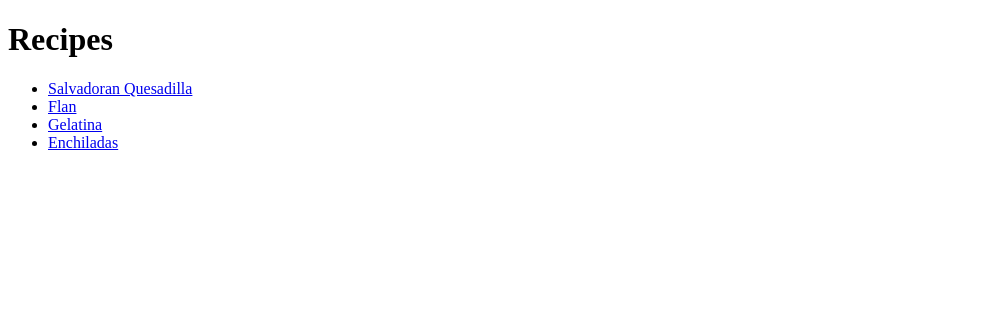
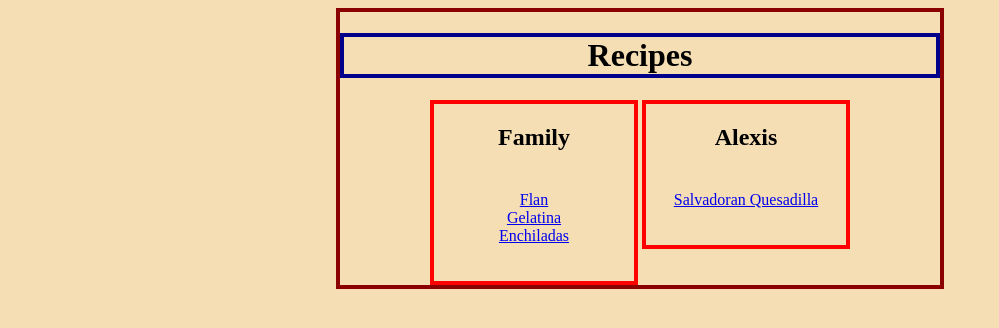
Before and after one commit to calzelaya/odin-recipes, a plain HTML site: page index.html in a window 1280 px wide. Shown: the whole page, without its empty margins (0-999 px from the left). Drawn offline with Linux system fonts and the light colour scheme; files that its build step writes are made by us from their sources.

Commit message:
Initialized index stylesheet

```diff
--- a/index.html
+++ b/index.html
@@ -3,17 +3,41 @@
 <head>
     <meta charset="UTF-8">
     <meta name="viewport" content="width=device-width, initial-scale=1.0">
-    <title>Document</title>
+    <title>Recipes</title>
+    <link rel="stylesheet" href="../recipes/styles/index-style.css">
 </head>
 <body>
+    <div class="container">
+
     <h1>Recipes</h1>
+    <div class="categories">
+
+    <div class = "family origin">
+
+    <h2>Family</h2>
 
     <ul>
-        <li><a href = "./recipes/quesadilla.html">Salvadoran Quesadilla</a></li>
         <li><a href = "./recipes/flan.html">Flan</a></li>
         <li><a href = "./recipes/gelatina.html">Gelatina</a></li>
         <li><a href = "./recipes/enchiladas.html">Enchiladas</a></li>
     </ul>
 
+    </div>
+
+    <div class ="Alexis origin">
+
+    <h2>Alexis</h2>
+
+    <ul>
+        <li><a href = "./recipes/quesadilla.html">Salvadoran Quesadilla</a></li>
+    </ul>
+
+    </div>
+
+    </div>
+
+    </div>
+
+</script>
 </body>
 </html>
--- /dev/null
+++ b/styles/index-style.css
@@ -0,0 +1,30 @@
+/* index stylesheet */
+
+* {
+    background-color: wheat;
+}
+
+.container{
+    border: 4px solid darkred;
+    width: 600px;
+    margin-left: auto;
+    margin-right: auto;
+    text-align: center;
+}
+
+h1{
+    border: 4px solid darkblue;
+}
+
+.origin{
+    border: 4px solid red;
+    display: inline-block;
+    width: 200px;
+    vertical-align: top;
+
+}
+
+ul {
+    list-style: none;
+    padding: 20px;
+}
```
